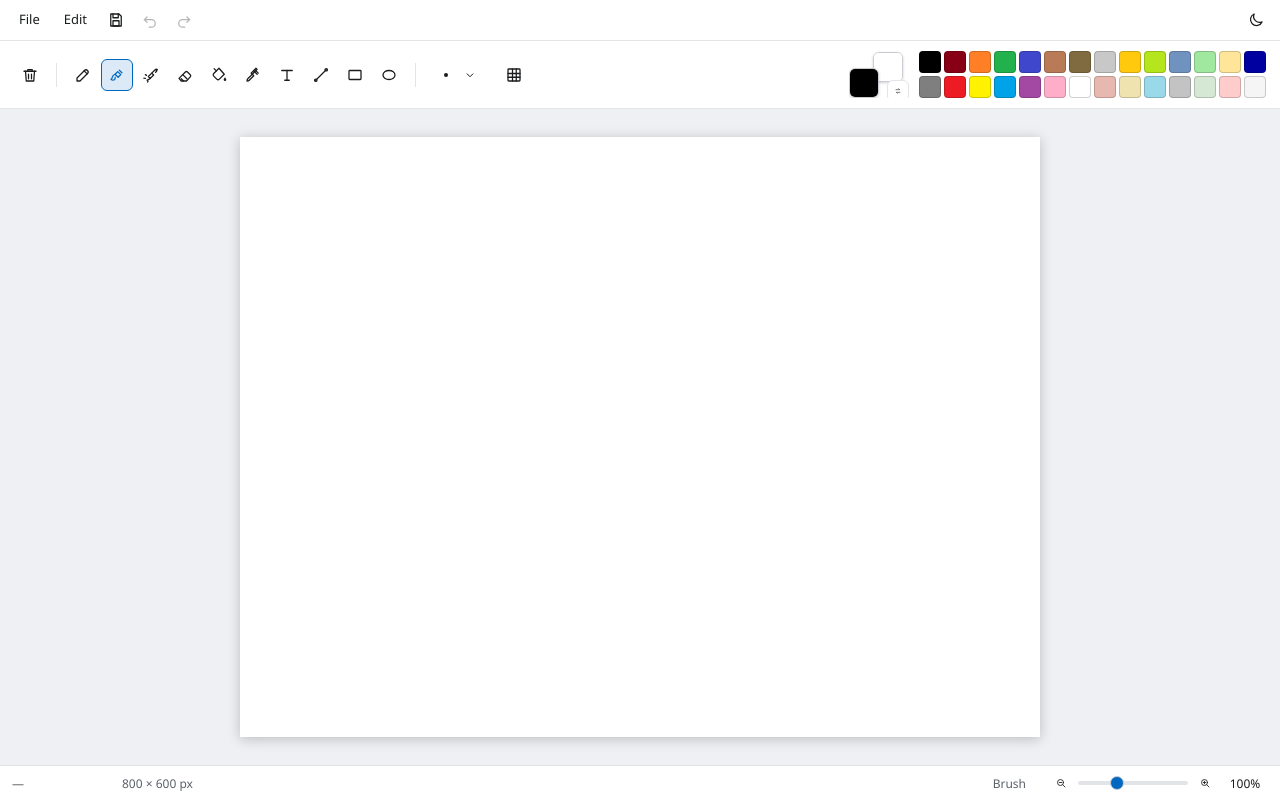
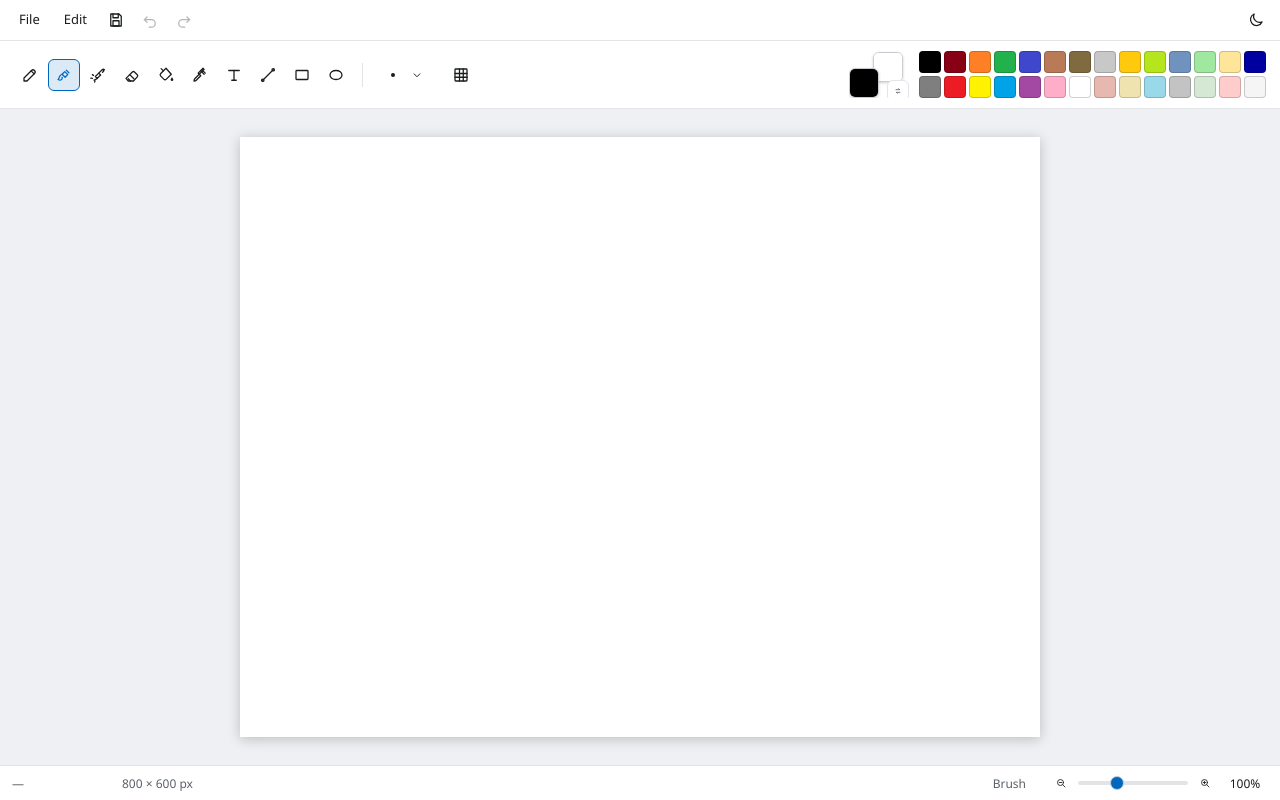
Before and after one commit to ftobler/farbtopf, a React (Vite) app: page / in a window 1280 px wide. Built offline with nearby package versions, Linux system fonts and the light colour scheme.

Commit message:
Move Clear canvas from the toolbar to the File menu

```diff
--- a/src/App.tsx
+++ b/src/App.tsx
@@ -264,7 +264,6 @@ function App() {
           onShapeFillChange={setShapeFill}
           showGrid={showGrid}
           onToggleGrid={() => setShowGrid((value) => !value)}
-          onClear={handleClear}
         />
 
         <ColorPalette
--- a/src/components/MenuBar.tsx
+++ b/src/components/MenuBar.tsx
@@ -59,6 +59,15 @@ export function MenuBar({
               >
                 Save as PNG
               </MenuItem>
+              <MenuDivider />
+              <MenuItem
+                onClick={() => {
+                  onClear()
+                  close()
+                }}
+              >
+                Clear canvas
+              </MenuItem>
             </>
           )}
         </Dropdown>
@@ -85,15 +94,6 @@ export function MenuBar({
                 }}
               >
                 Redo
-              </MenuItem>
-              <MenuDivider />
-              <MenuItem
-                onClick={() => {
-                  onClear()
-                  close()
-                }}
-              >
-                Clear canvas
               </MenuItem>
             </>
           )}
--- a/src/components/ToolBar.tsx
+++ b/src/components/ToolBar.tsx
@@ -15,7 +15,6 @@ import {
   PickerIcon,
   RectangleIcon,
   TextIcon,
-  TrashIcon,
 } from './icons'
 
 const TOOL_ICONS: Record<ToolId, ComponentType<IconProps>> = {
@@ -46,7 +45,6 @@ export interface ToolBarProps {
   onShapeFillChange: (fill: ShapeFill) => void
   showGrid: boolean
   onToggleGrid: () => void
-  onClear: () => void
 }
 
 export function ToolBar({
@@ -58,24 +56,9 @@ export function ToolBar({
   onShapeFillChange,
   showGrid,
   onToggleGrid,
-  onClear,
 }: ToolBarProps) {
   return (
     <div className="toolbar">
-      <div className="tool-group">
-        <button
-          type="button"
-          className="icon-button"
-          title="Clear canvas"
-          aria-label="Clear canvas"
-          onClick={onClear}
-        >
-          <TrashIcon size={18} />
-        </button>
-      </div>
-
-      <div className="toolbar-divider" />
-
       <div className="tool-group">
         {TOOLS.map((definition) => {
           const Icon = TOOL_ICONS[definition.id]
```
